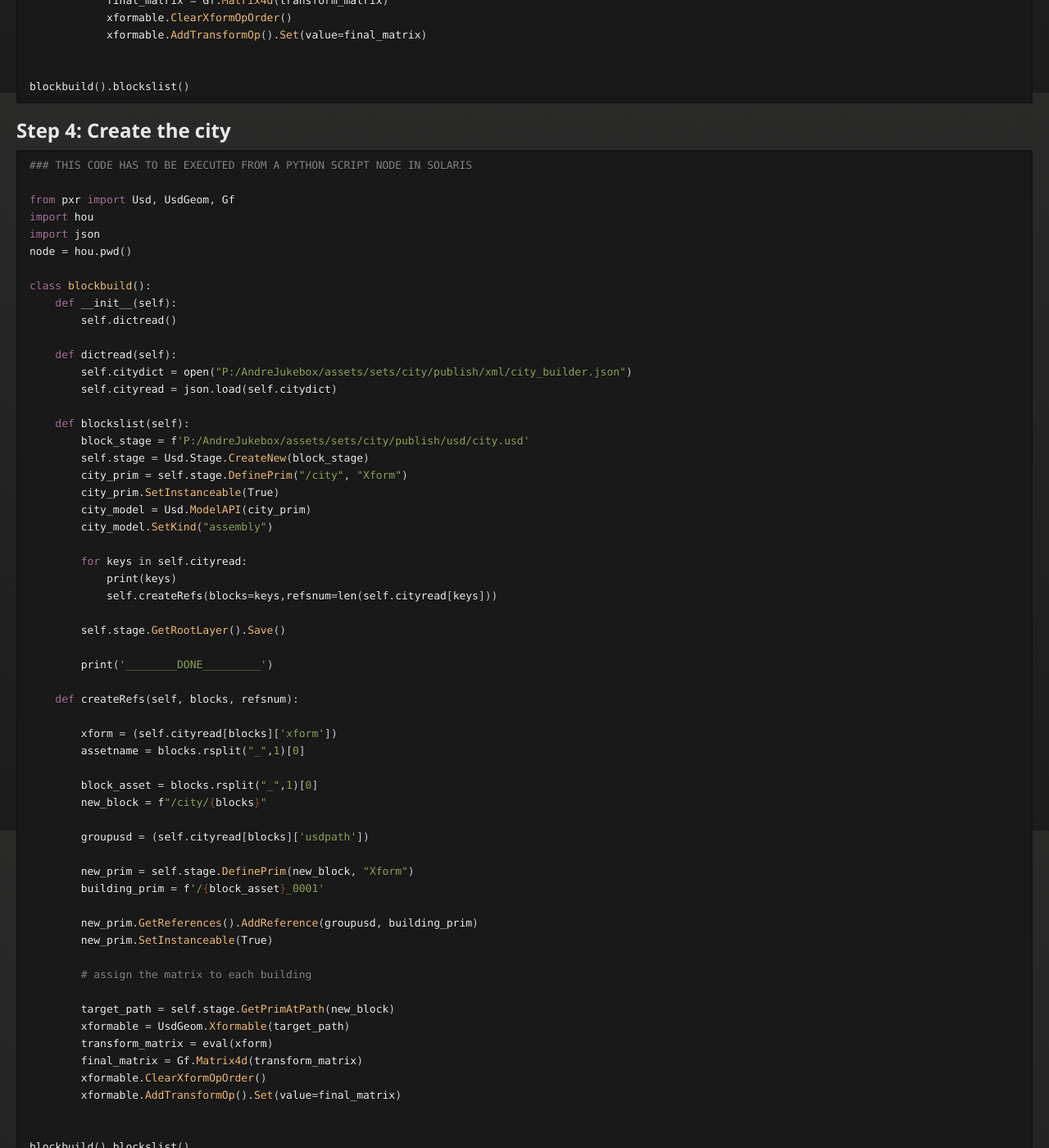
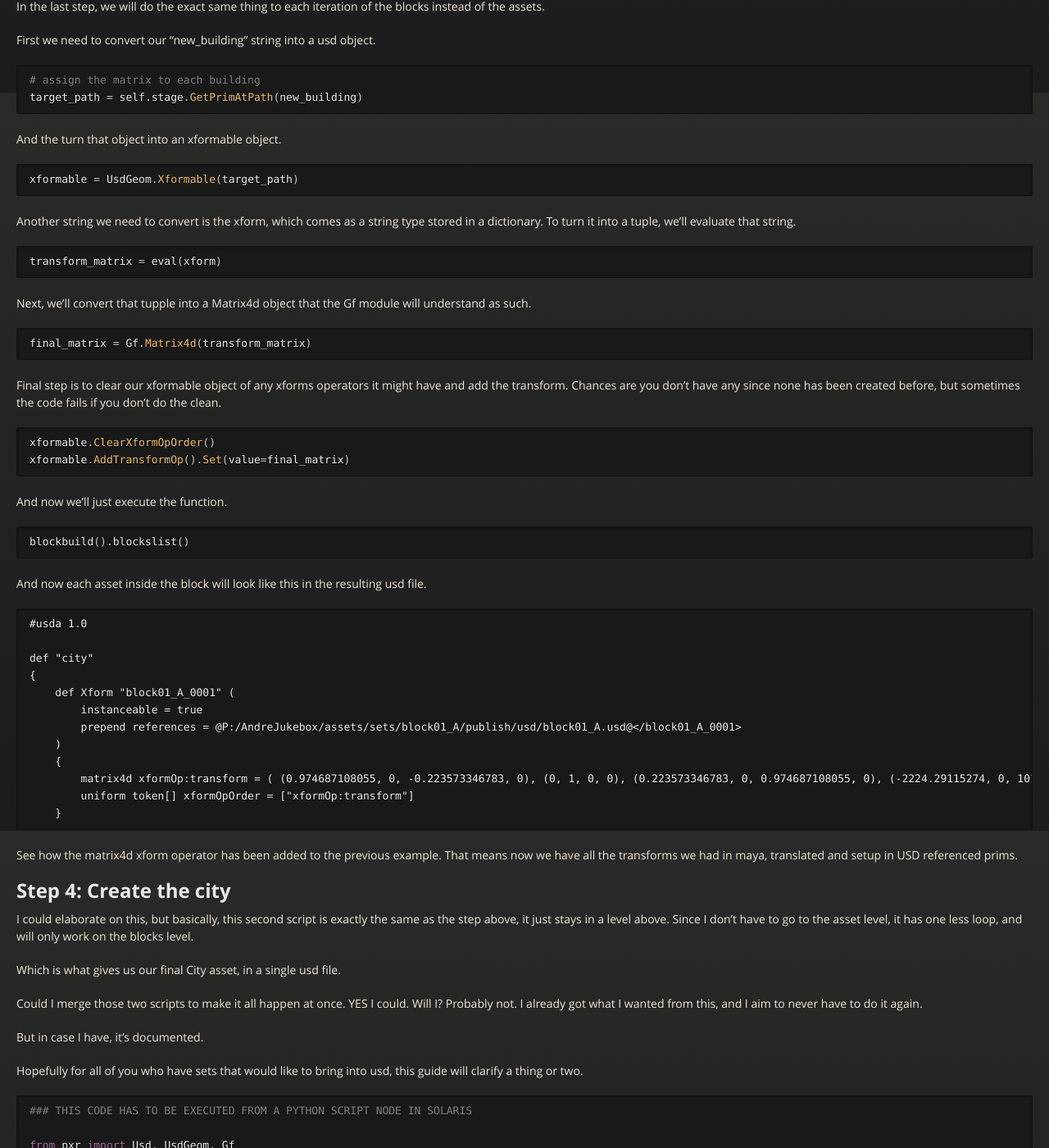
Before and after one commit to JonnhyRDG/jonnhyRDG.github.io, a Jekyll site: the page built from index.md, in a window 1280 px wide and 1400 px high, scrolled down 11587 px. Shown: the whole window at 82% size. Built offline with Jekyll 4.4.1, drawn with Linux system fonts in a browser that asks for light colours; our own code applies the rules of GitHub Pages for plain Markdown files; some of the changed text lies outside the part shown.

Commit message:
adding references

````diff
--- a/index.md
+++ b/index.md
@@ -334,13 +334,13 @@
 So now that we have a hierarchy for the block, we're going to reference each asset and place it under it.
 
 ```python
-    def createRefs(self, blocks, refsnum):
-        iteration = 0
-        for buildings in self.cityread[blocks]['assets']:
-            xform = (self.cityread[blocks]['assets'][buildings]['xform'])
-            assetname = buildings.rsplit("_",1)[0]
-            new_building = f"/{blocks}/{buildings}"
-            print(new_building)
+def createRefs(self, blocks, refsnum):
+    iteration = 0
+    for buildings in self.cityread[blocks]['assets']:
+        xform = (self.cityread[blocks]['assets'][buildings]['xform'])
+        assetname = buildings.rsplit("_",1)[0]
+        new_building = f"/{blocks}/{buildings}"
+        print(new_building)
 ```
 So what is this loop doing? Simple. For each block, we're going to dive in, and format our new prims, and store the xform of each, which we'll use later.
 
@@ -348,18 +348,18 @@
 
 Ok, so what's next? As before we'll define each prim but now for the assets.
 ```python
-            new_prim = self.stage.DefinePrim(new_building)
+new_prim = self.stage.DefinePrim(new_building)
 ```
 
 And now we're going to retrieve the assets usd file with the 'usdpath' key in our dictioary.
 ```python
-            assetusd = (self.cityread[blocks]['assets'][buildings]['usdpath'])
+assetusd = (self.cityread[blocks]['assets'][buildings]['usdpath'])
 ```
 Below, we'll actually add the reference, and set it to instanceable.
 
 ```ptyhon
-            new_prim.GetReferences().AddReference(assetusd)
-            new_prim.SetInstanceable(True)
+new_prim.GetReferences().AddReference(assetusd)
+new_prim.SetInstanceable(True)
 ```
 To better understand what's that for, this is the USD python api way to do exactly the same as this below.
 ![City](https://jonnhyrdg.github.io/assets/images/reference_sample.PNG)
@@ -367,6 +367,13 @@
 **GetReferences().AddReference()** is the python equivalent to add a reference and setting the **File Pattern**.
 
 **SetInstanceable(True)** is the python equivalent to tick the **Make Instanceable** checkbox.
+
+At last, we'll set the prim kind:
+
+```python
+building_model = Usd.ModelAPI(new_prim)
+building_model.SetKind("component")
+```
 
 Now instead of doing all of that manually, we'll just store it in ram and write it straight to a usd file. Which will basically look like this.
 
@@ -381,30 +388,78 @@
     )
 ```
 
+And now we have finally arrived to the part that we didn't want to do manually. Which is to set the transformations to each individual asset, for form the blocks.
 
+In the last step, we will do the exact same thing to each iteration of the blocks instead of the assets.
+
+First we need to convert our "new_building" string into a usd object.
 ```python
-            building_model = Usd.ModelAPI(new_prim)
-            building_model.SetKind("component")
+# assign the matrix to each building
+target_path = self.stage.GetPrimAtPath(new_building)
+```
 
-            # assign the matrix to each building
-            target_path = self.stage.GetPrimAtPath(new_building)
-            xformable = UsdGeom.Xformable(target_path)
-            transform_matrix = eval(xform)
-            final_matrix = Gf.Matrix4d(transform_matrix)
-            xformable.ClearXformOpOrder()
-            xformable.AddTransformOp().Set(value=final_matrix)
+And the turn that object into an xformable object.
+```python
+xformable = UsdGeom.Xformable(target_path)
+```
 
+Another string we need to convert is the xform, which comes as a string type stored in a dictionary.
+To turn it into a tuple, we'll evaluate that string.
+```python
+transform_matrix = eval(xform)
+```
 
+Next, we'll convert that tupple into a Matrix4d object that the Gf module will understand as such.
+```python
+final_matrix = Gf.Matrix4d(transform_matrix)
+```
+
+Final step is to clear our xformable object of any xforms operators it might have and add the transform.
+Chances are you don't have any since none has been created before, but sometimes the code fails if you don't do the clean.
+```python
+xformable.ClearXformOpOrder()
+xformable.AddTransformOp().Set(value=final_matrix)
+```
+
+And now we'll just execute the function.
+```python
 blockbuild().blockslist()
 ```
 
+And now each asset inside the block will look like this in the resulting usd file.
 
+```
+#usda 1.0
+
+def "city"
+{
+    def Xform "block01_A_0001" (
+        instanceable = true
+        prepend references = @P:/AndreJukebox/assets/sets/block01_A/publish/usd/block01_A.usd@</block01_A_0001>
+    )
+    {
+        matrix4d xformOp:transform = ( (0.974687108055, 0, -0.223573346783, 0), (0, 1, 0, 0), (0.223573346783, 0, 0.974687108055, 0), (-2224.29115274, 0, 10134.0503922, 1) )
+        uniform token[] xformOpOrder = ["xformOp:transform"]
+    }
+```
+See how the matrix4d xform operator has been added to the previous example. That means now we have all the transforms we had in maya, translated and setup in USD referenced prims.
 
 
 
 
 
 ## **Step 4: Create the city**
+
+I could elaborate on this, but basically, this second script is exactly the same as the step above, it just stays in a level above. Since I don't have to go to the asset level, it has one less loop, and will only work on the blocks level.
+
+Which is what gives us our final City asset, in a single usd file.
+
+Could I merge those two scripts to make it all happen at once. YES I could. Will I? Probably not. I already got what I wanted from this, and I aim to never have to do it again.
+
+But in case I have, it's documented.
+
+Hopefully for all of you who have sets that would like to bring into usd, this guide will clarify a thing or two.
+
 ```python
 ### THIS CODE HAS TO BE EXECUTED FROM A PYTHON SCRIPT NODE IN SOLARIS
 
@@ -465,3 +520,6 @@
 
 blockbuild().blockslist()
 ```
+
+> The most difficult part were the ones that included USD python API, since it's not that well documented and I don't have a great understanding of all things usd so far.
+> So maybe it was just me not knowing how to look for stuff rather than poor documentation.
````
